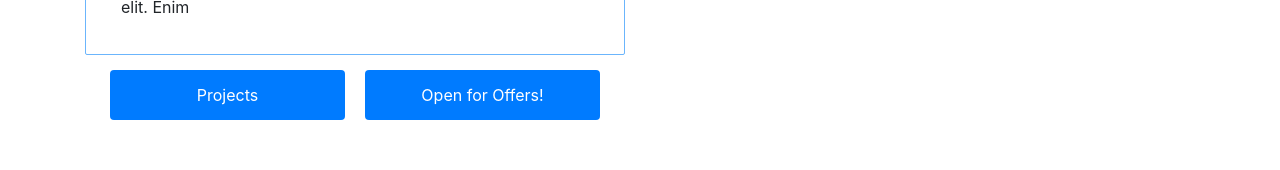
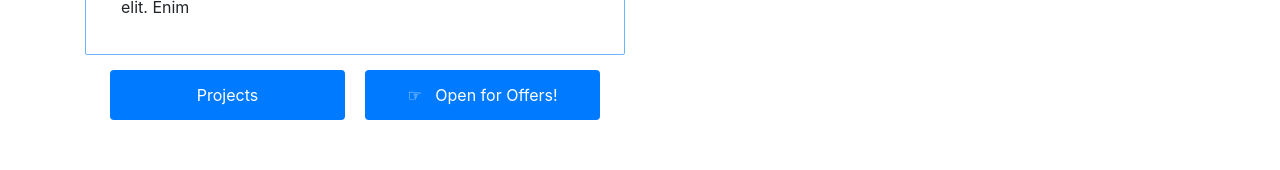
Before and after one commit to arpitnath/myportfolio, a Next.js app: page / in a window 1280 px wide. Shown: the part 874-1044 px from the top of the page. Built offline with nearby package versions, Linux system fonts and the light colour scheme.

Commit message:
open to offer

```diff
--- a/components/Profile.js
+++ b/components/Profile.js
@@ -8,9 +8,18 @@ import Status from './Status'
 
 const Profile = ({ profile }) => {
   const [skills2, setSkills2] = useState(false)
+  const [hireable] = useState(() => profile.status)
 
   const showSkills2 = () => {
     setSkills2(!skills2)
+  }
+
+  const disableBtnStyles = {
+    margin: ' 0px 10px',
+    width: '50%',
+    height: '50px',
+    backgroundColor: '#3d4e5d',
+    border: 'none'
   }
 
   return (
@@ -59,7 +68,13 @@ const Profile = ({ profile }) => {
             <Link href='/projects'>
               <Button className={styles.btn}>Projects</Button>
             </Link>
-            <Status resume={profile.resume} />
+            {hireable === true ? (
+              <Status resume={profile.resume} />
+            ) : (
+              <Button disabled style={disableBtnStyles}>
+                ❌ &nbsp; Open for Offers!
+              </Button>
+            )}
           </Col>
         </Col>
         <Col className={styles.displayPicture} md={6}>
--- a/components/Status.js
+++ b/components/Status.js
@@ -20,7 +20,7 @@ const Status = ({ resume }) => {
     <>
       <OverlayTrigger trigger='click' placement='right' overlay={popover}>
         <Button className={`${styles.btn} ${styles.resumeBtn}`}>
-          Open for Offers!
+          ☞ &nbsp; Open for Offers!
         </Button>
       </OverlayTrigger>
     </>
```
